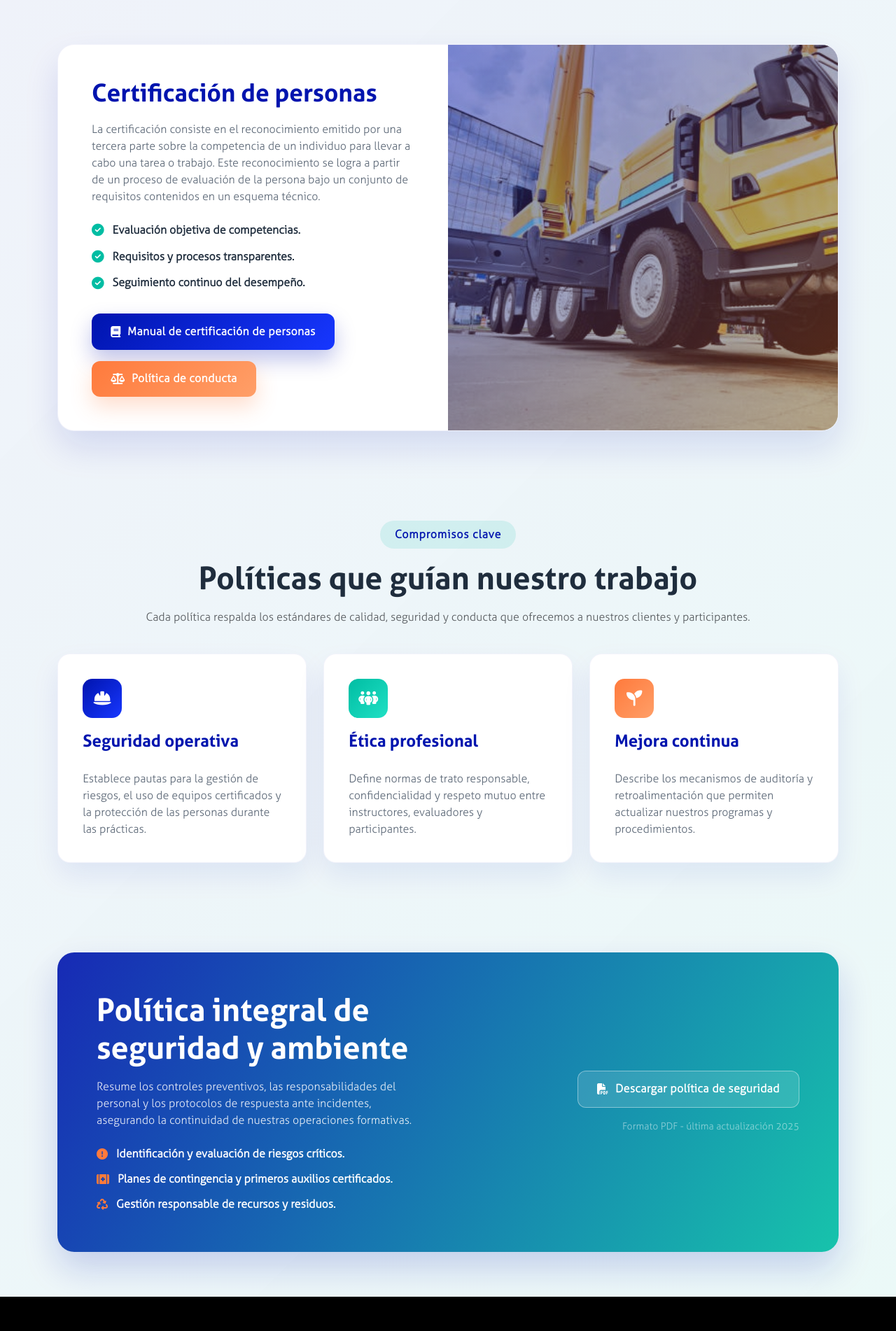
After one commit to Juanimelillo159/intituto-formacion-de-operadores, a PHP site: page /intituto-formacion-de-operadores/politicas.php in a window 1280 px wide. The commit adds this page. Shown: the part 515-2417 px from the top of the page at 70% size. Run offline with PHP 8.4, Linux system fonts and the light colour scheme; data that the repository does not hold is empty; a stand-in replaces the project's code that opens the database connection; some libraries are stand-ins or nearby versions.

Commit message:
Add políticas institucionales page with downloadable PDFs

```diff
--- /dev/null
+++ b/assets/styles/style_politicas.css
@@ -0,0 +1,367 @@
+:root {
+    --color-primary: #00BDA3;
+    --color-primary-rgb: 0, 189, 163;
+    --color-secondary: #0014AE;
+    --color-light: #FFFFFF;
+    --color-gray-100: #F5F7FF;
+    --color-gray-200: #E8EEFF;
+    --color-gray-300: #D6DBFF;
+    --color-text-dark: #1F2D3D;
+    --color-text-muted: #5B6776;
+    --color-accent: #FF7A3C;
+}
+
+body.politicas-page {
+    background: linear-gradient(135deg, rgba(0, 20, 174, 0.06), rgba(0, 189, 163, 0.08));
+    font-family: 'aller_lt', 'Segoe UI', Tahoma, Geneva, Verdana, sans-serif;
+    color: var(--color-text-dark);
+}
+
+.politicas-page main {
+    overflow: hidden;
+}
+
+.section-spacing {
+    padding: 4rem 0;
+}
+
+.policy-hero {
+    position: relative;
+    min-height: 50vh;
+    display: flex;
+    align-items: center;
+    background: linear-gradient(115deg, rgba(0, 20, 174, 0.9), rgba(0, 189, 163, 0.9)),
+                url('../imagenes/fondo/2.png') center/cover no-repeat;
+    color: var(--color-light);
+    padding: 6rem 0 5rem;
+}
+
+.policy-hero::after {
+    content: '';
+    position: absolute;
+    inset: 0;
+    background: linear-gradient(135deg, rgba(0, 20, 174, 0.45), rgba(255, 122, 60, 0.35));
+    mix-blend-mode: screen;
+}
+
+.policy-hero .container {
+    position: relative;
+    z-index: 2;
+}
+
+.hero-badge {
+    display: inline-flex;
+    align-items: center;
+    gap: 0.5rem;
+    padding: 0.6rem 1.4rem;
+    border-radius: 999px;
+    background: rgba(255, 255, 255, 0.16);
+    font-size: 0.9rem;
+    letter-spacing: 0.05em;
+    text-transform: uppercase;
+    font-weight: 700;
+}
+
+.hero-badge i {
+    color: var(--color-accent);
+}
+
+.policy-hero h1 {
+    font-family: 'aller_b', 'Segoe UI', Tahoma, Geneva, Verdana, sans-serif;
+    font-size: clamp(2.4rem, 5vw, 3.4rem);
+    margin: 1.5rem 0 1rem;
+}
+
+.policy-hero p {
+    max-width: 640px;
+    font-size: 1.1rem;
+    line-height: 1.7;
+    color: rgba(255, 255, 255, 0.88);
+}
+
+.policy-highlight .policy-showcase {
+    background: var(--color-light);
+    border-radius: 24px;
+    box-shadow: 0 24px 50px rgba(0, 20, 174, 0.12);
+    display: grid;
+    grid-template-columns: repeat(2, minmax(0, 1fr));
+    overflow: hidden;
+    border: 1px solid rgba(0, 20, 174, 0.06);
+}
+
+.policy-showcase .policy-copy {
+    padding: 3rem;
+}
+
+.policy-showcase h2 {
+    font-family: 'aller_b';
+    font-size: 2.2rem;
+    color: var(--color-secondary);
+    margin-bottom: 1.2rem;
+}
+
+.policy-showcase p {
+    color: var(--color-text-muted);
+    margin-bottom: 1.5rem;
+}
+
+.policy-showcase ul {
+    list-style: none;
+    padding: 0;
+    margin: 0 0 2rem;
+    display: grid;
+    gap: 0.85rem;
+}
+
+.policy-showcase li {
+    display: flex;
+    align-items: center;
+    gap: 0.75rem;
+    font-weight: 600;
+    color: var(--color-text-dark);
+}
+
+.policy-showcase li i {
+    color: var(--color-primary);
+    font-size: 1.1rem;
+}
+
+.policy-actions {
+    display: flex;
+    flex-wrap: wrap;
+    gap: 1rem;
+}
+
+.policy-btn {
+    display: inline-flex;
+    align-items: center;
+    justify-content: center;
+    gap: 0.6rem;
+    padding: 0.85rem 1.7rem;
+    border-radius: 12px;
+    text-decoration: none;
+    font-weight: 700;
+    letter-spacing: 0.02em;
+    transition: transform 0.25s ease, box-shadow 0.25s ease, background 0.25s ease;
+}
+
+.policy-btn.primary {
+    background: linear-gradient(135deg, #0014AE, #1737FF);
+    color: var(--color-light);
+    box-shadow: 0 14px 30px rgba(0, 20, 174, 0.25);
+}
+
+.policy-btn.secondary {
+    background: linear-gradient(135deg, #FF7A3C, #FF9F68);
+    color: var(--color-light);
+    box-shadow: 0 14px 30px rgba(255, 122, 60, 0.25);
+}
+
+.policy-btn.tertiary {
+    background: linear-gradient(135deg, #00BDA3, #20E0C4);
+    color: var(--color-light);
+    box-shadow: 0 14px 30px rgba(0, 189, 163, 0.25);
+}
+
+.policy-btn:hover {
+    transform: translateY(-3px);
+    box-shadow: 0 18px 36px rgba(0, 0, 0, 0.18);
+    color: var(--color-light);
+}
+
+.policy-showcase .policy-visual {
+    position: relative;
+    background: linear-gradient(135deg, rgba(0, 20, 174, 0.2), rgba(0, 189, 163, 0.35));
+}
+
+.policy-showcase .policy-visual::after {
+    content: '';
+    position: absolute;
+    inset: 0;
+    background: linear-gradient(135deg, rgba(0, 20, 174, 0.35), rgba(255, 122, 60, 0.35));
+}
+
+.policy-showcase .policy-visual img {
+    width: 100%;
+    height: 100%;
+    object-fit: cover;
+    mix-blend-mode: multiply;
+}
+
+.policy-commitments .section-title {
+    text-align: center;
+    margin-bottom: 2.5rem;
+}
+
+.policy-commitments .section-title span {
+    display: inline-block;
+    padding: 0.5rem 1.3rem;
+    border-radius: 999px;
+    background: rgba(0, 189, 163, 0.12);
+    color: var(--color-secondary);
+    font-weight: 700;
+    letter-spacing: 0.05em;
+}
+
+.policy-commitments .section-title h3 {
+    font-family: 'aller_b';
+    font-size: clamp(2rem, 4vw, 2.8rem);
+    margin: 1rem 0 0;
+    color: var(--color-text-dark);
+}
+
+.commitment-card {
+    background: var(--color-light);
+    border-radius: 18px;
+    padding: 2.2rem;
+    height: 100%;
+    box-shadow: 0 18px 40px rgba(0, 20, 174, 0.08);
+    border: 1px solid rgba(0, 20, 174, 0.05);
+    display: flex;
+    flex-direction: column;
+    gap: 1.2rem;
+}
+
+.commitment-icon {
+    width: 56px;
+    height: 56px;
+    border-radius: 14px;
+    display: grid;
+    place-items: center;
+    font-size: 1.4rem;
+    color: var(--color-light);
+}
+
+.commitment-icon.primary {
+    background: linear-gradient(135deg, #0014AE, #1737FF);
+}
+
+.commitment-icon.secondary {
+    background: linear-gradient(135deg, #00BDA3, #20E0C4);
+}
+
+.commitment-icon.tertiary {
+    background: linear-gradient(135deg, #FF7A3C, #FF9F68);
+}
+
+.commitment-card h4 {
+    font-family: 'aller_b';
+    color: var(--color-secondary);
+}
+
+.commitment-card p {
+    color: var(--color-text-muted);
+    margin: 0;
+    flex: 1;
+}
+
+.commitment-card .policy-btn {
+    align-self: flex-start;
+    font-size: 0.95rem;
+    padding: 0.75rem 1.35rem;
+}
+
+.policy-detail-banner {
+    background: linear-gradient(120deg, rgba(0, 20, 174, 0.9), rgba(0, 189, 163, 0.9));
+    color: var(--color-light);
+    border-radius: 24px;
+    padding: 3.5rem;
+    box-shadow: 0 24px 50px rgba(0, 20, 174, 0.18);
+    display: grid;
+    grid-template-columns: repeat(2, minmax(0, 1fr));
+    gap: 3rem;
+    align-items: center;
+}
+
+.policy-detail-banner h3 {
+    font-family: 'aller_b';
+    font-size: clamp(2rem, 4vw, 2.8rem);
+    margin-bottom: 1rem;
+}
+
+.policy-detail-banner p {
+    color: rgba(255, 255, 255, 0.88);
+    margin-bottom: 1.5rem;
+}
+
+.policy-detail-list {
+    list-style: none;
+    padding: 0;
+    margin: 0;
+    display: grid;
+    gap: 0.75rem;
+}
+
+.policy-detail-list li {
+    display: flex;
+    align-items: center;
+    gap: 0.75rem;
+    font-weight: 600;
+}
+
+.policy-detail-list li i {
+    color: var(--color-accent);
+}
+
+.policy-detail-banner .policy-btn {
+    background: rgba(255, 255, 255, 0.12);
+    border: 1px solid rgba(255, 255, 255, 0.4);
+    box-shadow: none;
+    color: var(--color-light);
+}
+
+.policy-detail-banner .policy-btn:hover {
+    background: rgba(255, 255, 255, 0.2);
+    box-shadow: 0 12px 26px rgba(0, 0, 0, 0.18);
+}
+
+@media (max-width: 991.98px) {
+    .policy-highlight .policy-showcase {
+        grid-template-columns: 1fr;
+    }
+
+    .policy-showcase .policy-visual {
+        min-height: 280px;
+    }
+
+    .policy-detail-banner {
+        grid-template-columns: 1fr;
+        text-align: center;
+    }
+
+    .policy-detail-banner .policy-btn {
+        justify-self: center;
+    }
+}
+
+@media (max-width: 767.98px) {
+    .section-spacing {
+        padding: 3rem 0;
+    }
+
+    .policy-showcase .policy-copy {
+        padding: 2.2rem;
+    }
+
+    .policy-actions {
+        flex-direction: column;
+        align-items: stretch;
+    }
+
+    .commitment-card {
+        padding: 1.8rem;
+    }
+
+    .policy-detail-banner {
+        padding: 2.5rem;
+    }
+}
+
+@media (prefers-reduced-motion: reduce) {
+    *, *::before, *::after {
+        animation-duration: 0.01ms !important;
+        animation-iteration-count: 1 !important;
+        transition-duration: 0.01ms !important;
+        scroll-behavior: auto !important;
+    }
+}
--- a/nav.php
+++ b/nav.php
@@ -47,6 +47,9 @@ $normalized_base = rtrim($base_path, '/');
                 <li class="nav-item">
                     <a class="nav-link" href="<?php echo $normalized_base; ?>/index.php#contacto">Contactanos</a>
                 </li>
+                <li class="nav-item">
+                    <a class="nav-link" href="<?php echo $normalized_base; ?>/politicas.php">Políticas</a>
+                </li>
                 <?php
                 $permiso = isset($_SESSION["permiso"]) ? (int)$_SESSION["permiso"] : null;
                 if (isset($_SESSION["usuario"])) {
--- /dev/null
+++ b/politicas.php
@@ -0,0 +1,139 @@
+<?php
+if (session_status() === PHP_SESSION_NONE) {
+    session_start();
+}
+
+$page_title = 'Políticas Institucionales | Instituto de Formación';
+$page_description = 'Conoce las políticas y manuales que respaldan la certificación de personas del Instituto de Formación de Operadores.';
+$page_styles = '<link rel="stylesheet" href="assets/styles/style_politicas.css">';
+?>
+<!DOCTYPE html>
+<html lang="es">
+
+<head>
+    <?php include 'head.php'; ?>
+</head>
+
+<body class="politicas-page">
+    <?php include 'nav.php'; ?>
+    <main>
+        <section class="policy-hero">
+            <div class="container">
+                <span class="hero-badge"><i class="fa-solid fa-shield-heart"></i> Cultura de cumplimiento</span>
+                <h1>Políticas Institucionales</h1>
+                <p>
+                    Acompañamos cada certificación con lineamientos claros que garantizan la seguridad operacional,
+                    la ética profesional y la transparencia en todos nuestros procesos.
+                </p>
+            </div>
+        </section>
+
+        <section class="policy-highlight section-spacing">
+            <div class="container">
+                <div class="policy-showcase">
+                    <div class="policy-copy">
+                        <h2>Certificación de personas</h2>
+                        <p>
+                            La certificación consiste en el reconocimiento emitido por una tercera parte sobre la
+                            competencia de un individuo para llevar a cabo una tarea o trabajo. Este reconocimiento se
+                            logra a partir de un proceso de evaluación de la persona bajo un conjunto de requisitos
+                            contenidos en un esquema técnico.
+                        </p>
+                        <ul>
+                            <li><i class="fa-solid fa-circle-check"></i> Evaluación objetiva de competencias.</li>
+                            <li><i class="fa-solid fa-circle-check"></i> Requisitos y procesos transparentes.</li>
+                            <li><i class="fa-solid fa-circle-check"></i> Seguimiento continuo del desempeño.</li>
+                        </ul>
+                        <div class="policy-actions">
+                            <a class="policy-btn primary" href="assets/pdf/manual_certificacion.pdf" target="_blank" rel="noopener">
+                                <i class="fa-solid fa-book"></i> Manual de certificación de personas
+                            </a>
+                            <a class="policy-btn secondary" href="assets/pdf/politica_conducta.pdf" target="_blank" rel="noopener">
+                                <i class="fa-solid fa-scale-balanced"></i> Política de conducta
+                            </a>
+                        </div>
+                    </div>
+                    <div class="policy-visual">
+                        <img src="assets/imagenes/fondo/img1.jpg" alt="Equipo técnico revisando documentación" loading="lazy">
+                    </div>
+                </div>
+            </div>
+        </section>
+
+        <section class="policy-commitments section-spacing">
+            <div class="container">
+                <div class="section-title">
+                    <span>Compromisos clave</span>
+                    <h3>Políticas que guían nuestro trabajo</h3>
+                    <p class="mt-3 mb-0 text-muted">
+                        Cada política respalda los estándares de calidad, seguridad y conducta que ofrecemos a nuestros
+                        clientes y participantes.
+                    </p>
+                </div>
+                <div class="row g-4">
+                    <div class="col-md-4">
+                        <article class="commitment-card">
+                            <span class="commitment-icon primary"><i class="fa-solid fa-helmet-safety"></i></span>
+                            <h4>Seguridad operativa</h4>
+                            <p>
+                                Establece pautas para la gestión de riesgos, el uso de equipos certificados y la
+                                protección de las personas durante las prácticas.
+                            </p>
+                        </article>
+                    </div>
+                    <div class="col-md-4">
+                        <article class="commitment-card">
+                            <span class="commitment-icon secondary"><i class="fa-solid fa-people-group"></i></span>
+                            <h4>Ética profesional</h4>
+                            <p>
+                                Define normas de trato responsable, confidencialidad y respeto mutuo entre instructores,
+                                evaluadores y participantes.
+                            </p>
+                        </article>
+                    </div>
+                    <div class="col-md-4">
+                        <article class="commitment-card">
+                            <span class="commitment-icon tertiary"><i class="fa-solid fa-seedling"></i></span>
+                            <h4>Mejora continua</h4>
+                            <p>
+                                Describe los mecanismos de auditoría y retroalimentación que permiten actualizar nuestros
+                                programas y procedimientos.
+                            </p>
+                        </article>
+                    </div>
+                </div>
+            </div>
+        </section>
+
+        <section class="section-spacing">
+            <div class="container">
+                <div class="policy-detail-banner">
+                    <div>
+                        <h3>Política integral de seguridad y ambiente</h3>
+                        <p>
+                            Resume los controles preventivos, las responsabilidades del personal y los protocolos de
+                            respuesta ante incidentes, asegurando la continuidad de nuestras operaciones formativas.
+                        </p>
+                        <ul class="policy-detail-list">
+                            <li><i class="fa-solid fa-circle-exclamation"></i> Identificación y evaluación de riesgos críticos.</li>
+                            <li><i class="fa-solid fa-kit-medical"></i> Planes de contingencia y primeros auxilios certificados.</li>
+                            <li><i class="fa-solid fa-recycle"></i> Gestión responsable de recursos y residuos.</li>
+                        </ul>
+                    </div>
+                    <div class="d-flex flex-column gap-3 align-items-start align-items-md-end">
+                        <a class="policy-btn tertiary" href="assets/pdf/politica_seguridad.pdf" target="_blank" rel="noopener">
+                            <i class="fa-solid fa-file-pdf"></i> Descargar política de seguridad
+                        </a>
+                        <small class="text-white-50">Formato PDF - última actualización <?php echo date('Y'); ?></small>
+                    </div>
+                </div>
+            </div>
+        </section>
+    </main>
+
+    <?php include 'footer.php'; ?>
+    <script src="https://cdn.jsdelivr.net/npm/bootstrap@5.3.0/dist/js/bootstrap.bundle.min.js"></script>
+    <script src="app.js"></script>
+</body>
+
+</html>
```
Also changed, not shown: 3 other files.
